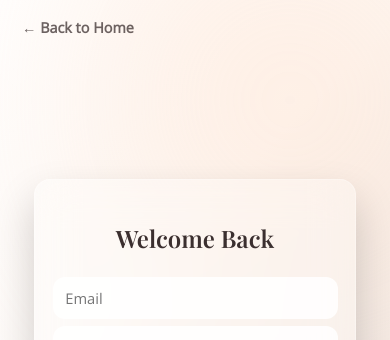
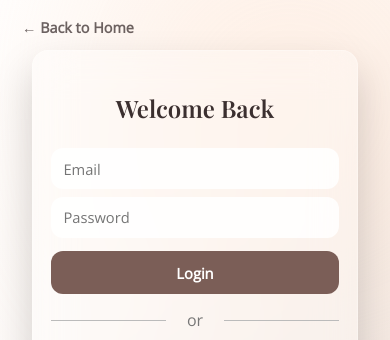
Before and after one commit to Safiya15/candles-delight, a website: page login2.html in a window 390 px wide. Shown: the top 340 px of the page. Drawn offline with nearby package versions, Linux system fonts and the light colour scheme; no server answers.

Commit message:
made size small and responsive

```diff
--- a/login2.html
+++ b/login2.html
@@ -14,16 +14,18 @@
 
     *, *::before, *::after { box-sizing: border-box; }
 
+
   body {
   margin: 0;
   font-family: 'Open Sans', sans-serif;
   background: linear-gradient(135deg, #ffffff, #FDFAF8, #f0e6e0, #e2d4cc);
-      display: flex;
-      justify-content: center;
-      align-items: flex-start;
   min-height: 100vh;
   overflow-x: hidden;
-      padding: 60px 16px 24px;
+  display: flex;
+  flex-direction: column;
+  align-items: center;
+  justify-content: flex-start;
+  padding: 70px 16px 30px;
 }
 
     .bg-glow {
@@ -57,18 +59,18 @@
     .back-link:hover { opacity: 1; }
 
     .card {
-      margin: auto;
   position: relative;
   background: var(--glass);
   border: 1px solid rgba(255, 255, 255, 0.25);
   border-radius: 20px;
   backdrop-filter: blur(20px);
   box-shadow: 0 20px 40px rgba(0, 0, 0, 0.18);
-      width: 90%;
+  width: calc(100% - 32px);
   max-width: 420px;
   padding: 2.5rem;
   z-index: 1;
   animation: fadeIn 0.8s ease-out forwards;
+  width: calc(100% - 32px);
 }
 
     h2 {
@@ -243,8 +245,8 @@
       from { opacity: 0; transform: translateY(30px); }
       to   { opacity: 1; transform: translateY(0); }
     }
-
 @media (max-width: 430px) {
+  body { padding: 50px 16px 30px; justify-content: flex-start; }
   .card { padding: 1.4rem 1.1rem; border-radius: 16px; }
   h2 { font-size: 1.5rem; margin-bottom: 1rem; }
   input { padding: 0.68rem 0.8rem; margin-top: 0.45rem; font-size: 0.92rem; }
@@ -255,7 +257,7 @@
 }
 
 @media (max-width: 360px) {
-  body { padding: 46px 10px 16px; }
+  body { padding: 40px 12px 20px; justify-content: flex-start; }
   .card { padding: 1.2rem 0.9rem; }
   h2 { font-size: 1.35rem; }
   input { padding: 0.6rem 0.75rem; font-size: 0.88rem; margin-top: 0.4rem; }
```
Lines whose indentation alone changed are shown as unchanged.
